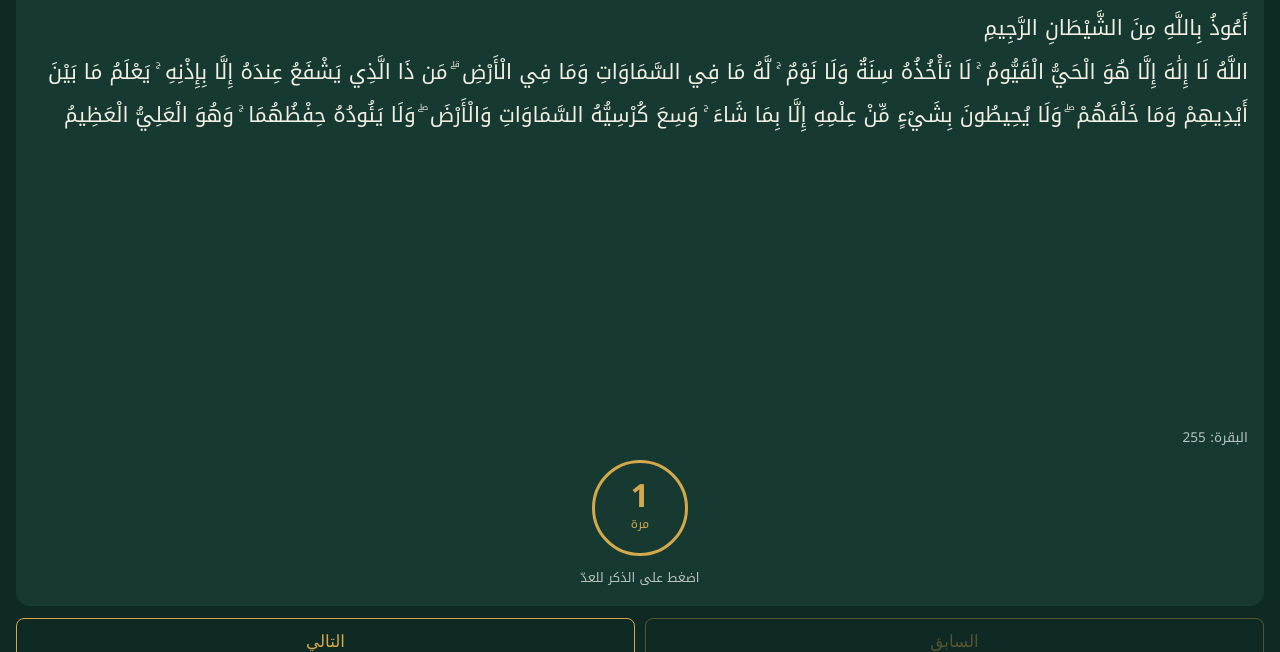
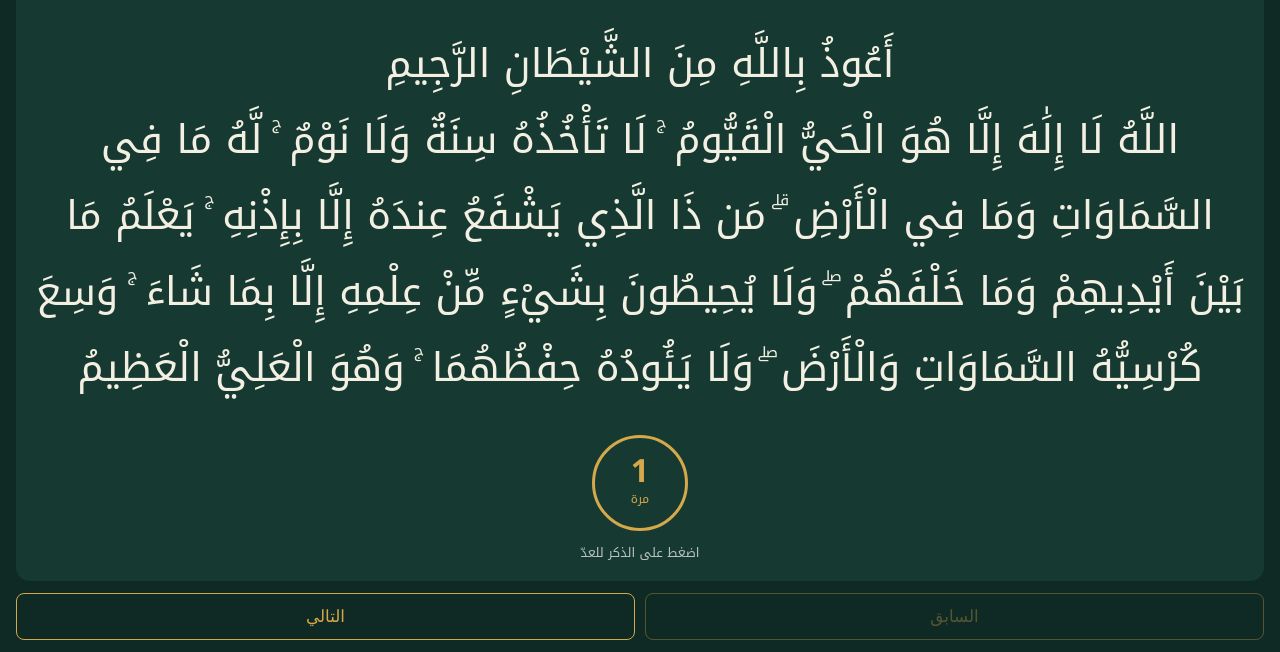
Before and after one commit to etsbinaa-dev/masjid-iqama, a website: page www/index.html in a window 1280 px wide. Both pictures are taken after a click on the button "أذكار الصباح". Shown: the part 148-800 px from the top of the page. Drawn offline with Linux system fonts and the light colour scheme.

Commit message:
الأذكار: دائرة العدّ ثابتة، وحجم الخط يناسب الشاشة، وحذف الملاحظات والمصادر
Co-Authored-By: Claude Opus 5.5 <noreply@anthropic.com>
Claude-Session: https://claude.ai/code/session_01Vw8AoyeUsiZa9PVK6E93gN

```diff
--- a/www/index.html
+++ b/www/index.html
@@ -32,19 +32,20 @@
   .updated { text-align:center; color:var(--muted); font-size:.75rem; margin-top:8px; }
   .adhkarRow { display:flex; gap:8px; margin-top:8px; }
   .adhkarRow .adhkarBtn { flex:1; margin-top:0; padding:11px 6px; }
-  .dhikr .note { color:var(--muted); font-size:.9rem; }
   .adhkarBtn { display:block; width:100%; margin-top:8px; padding:11px 14px; font-size:1.05rem; background:var(--card); color:var(--accent); border:1px solid var(--accent); border-radius:10px; }
-  #adhkarView { position:fixed; inset:0; background:var(--bg); overflow-y:auto; z-index:10;
+  #adhkarView { position:fixed; inset:0; background:var(--bg); overflow:hidden; z-index:10; display:flex; flex-direction:column;
                 padding-top:env(safe-area-inset-top,0px); padding-bottom:env(safe-area-inset-bottom,0px); }
   .adhkarHead { position:sticky; top:0; background:var(--bg); display:flex; justify-content:space-between; align-items:center; gap:8px; padding:10px 16px; border-bottom:1px solid var(--card); }
   .adhkarHead h2 { margin:0; font-size:1.2rem; color:var(--accent); }
   .adhkarHead small { color:var(--muted); }
-  .pager { display:flex; flex-direction:column; gap:12px; padding:12px 16px; min-height:calc(100% - 64px); box-sizing:border-box; }
-  .dhikr { flex:1; background:var(--card); border-radius:14px; padding:16px; display:flex; flex-direction:column; gap:10px;
+  #adhkarView[hidden] { display:none; }
+  .pager { flex:1; min-height:0; display:flex; flex-direction:column; gap:12px; padding:12px 16px; box-sizing:border-box; }
+  .dhikr { flex:1; min-height:0; background:var(--card); border-radius:14px; padding:16px; display:flex; flex-direction:column; gap:10px;
            cursor:pointer; user-select:none; -webkit-tap-highlight-color:transparent; }
   .dhikr .title { color:var(--accent); font-size:.95rem; }
-  .dhikr .txt { flex:1; font-size:1.3rem; line-height:2.1; white-space:pre-line; }
-  .dhikr .src { color:var(--muted); font-size:.85rem; }
+  /* حجم الخط يُضبط بالبرنامج حتى يملأ المساحة دون تمرير */
+  .dhikr .txt { flex:1; min-height:0; overflow-y:auto; font-size:28px; line-height:1.9; white-space:pre-line;
+                text-align:center; display:flex; flex-direction:column; justify-content:safe center; }
   .counter { align-self:center; width:96px; height:96px; border-radius:50%; border:3px solid var(--accent); color:var(--accent);
              display:flex; flex-direction:column; align-items:center; justify-content:center; font-variant-numeric:tabular-nums; }
   .counter b { font-size:2rem; line-height:1; }
@@ -108,9 +109,7 @@
   <div class="pager">
     <div class="dhikr" id="dhikrCard">
       <div class="title" id="dhikrTitle"></div>
-      <div class="note" id="dhikrNote"></div>
       <div class="txt" id="dhikrText"></div>
-      <div class="src" id="dhikrSrc"></div>
       <div class="counter" id="dhikrCounter"><b id="dhikrLeft"></b><span id="dhikrLabel"></span></div>
       <div class="hint">اضغط على الذكر للعدّ</div>
     </div>
@@ -345,9 +344,8 @@ function renderAdhkar() {
   const d = adhkar[page], left = leftOf(page);
   $("dhikrTitle").textContent = `${page + 1} من ${adhkar.length}${d.t ? " · " + d.t : ""}`;
   $("dhikrText").textContent = d.x;
-  $("dhikrSrc").textContent = d.s || "";
-  $("dhikrNote").textContent = d.note || "";
-  $("dhikrNote").hidden = !d.note;
+  fitText();
+
   $("dhikrLeft").textContent = left ? left : "✓";
   $("dhikrLabel").textContent = left ? (d.n > 1 ? "متبقي" : "مرة") : "تمّ";
   $("dhikrCard").classList.toggle("done", !left);
@@ -357,10 +355,23 @@ function renderAdhkar() {
   const finished = adhkar.filter((_, i) => !leftOf(i)).length;
   $("adhkarProgress").textContent = `أكملت ${finished} من ${adhkar.length}`;
 }
+// أكبر خط يتّسع فيه الذكر كاملاً في المساحة المتاحة (بين 16 و40 بكسل)
+function fitText() {
+  const el = $("dhikrText");
+  if ($("adhkarView").hidden) return;
+  let size = 40;
+  el.style.fontSize = size + "px";
+  while (size > 16 && el.scrollHeight > el.clientHeight + 1) {
+    size -= 1;
+    el.style.fontSize = size + "px";
+  }
+  el.scrollTop = 0;
+}
+window.addEventListener("resize", fitText);
 function goTo(i) {
   if (i < 0 || i >= adhkar.length) return;
   page = i; store.set("adhkarPage_" + section, { day: todayKey(), page });
-  renderAdhkar(); $("adhkarView").scrollTop = 0;
+  renderAdhkar();
 }
 let advanceTimer = null;
 $("dhikrCard").addEventListener("click", () => {
@@ -395,9 +406,8 @@ async function openAdhkar(sec) {
   $("adhkarTitle").textContent = SECTION_TITLES[sec];
   const savedPage = store.get("adhkarPage_" + sec, null);
   page = savedPage && savedPage.day === todayKey() ? savedPage.page : 0;
+  $("adhkarView").hidden = false;
   renderAdhkar();
-  $("adhkarView").hidden = false;
-  $("adhkarView").scrollTop = 0;
   history.pushState({ adhkar: true }, "");
 }
 function closeAdhkar() { $("adhkarView").hidden = true; }
```
